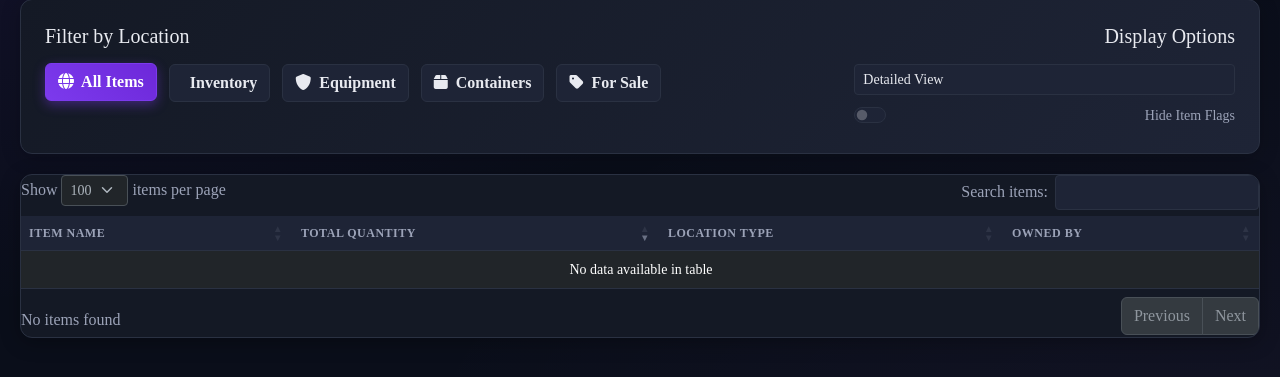
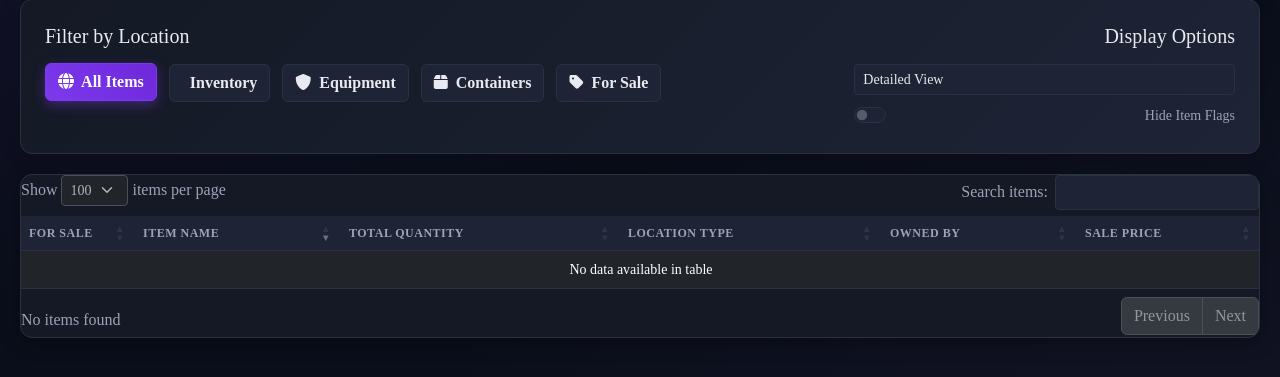
Before and after one commit to mattlince100/malfians-vault, a Flask app: page /consolidated-inventory in a window 1280 px wide. Shown: the part 257-634 px from the top of the page. Run offline with Flask 2, Linux system fonts and the light colour scheme; data that the repository does not hold is empty; some libraries are stand-ins or nearby versions.

Commit message:
Fix For Sale headers being overwritten by updateTableHeaders
The updateTableHeaders function was replacing the table headers
and removing the "For Sale" and "Sale Price" columns. Fixed by
including these columns in both summary and detailed view modes.

Now the For Sale checkboxes and price fields will persist when
switching between view modes.

🤖 Generated with [Claude Code](https://claude.ai/code)

Co-Authored-By: Claude <noreply@anthropic.com>

```diff
--- a/templates/consolidated_inventory.html
+++ b/templates/consolidated_inventory.html
@@ -760,17 +760,21 @@
 
             if (currentViewMode === 'summary') {
                 thead.innerHTML = `
+                    <th width="80">For Sale</th>
                     <th>Item Name</th>
                     <th>Total Quantity</th>
                     <th>Location Type</th>
                     <th>Character Count</th>
+                    <th width="150">Sale Price</th>
                 `;
             } else {
                 thead.innerHTML = `
+                    <th width="80">For Sale</th>
                     <th>Item Name</th>
                     <th>Total Quantity</th>
                     <th>Location Type</th>
                     <th>Owned By</th>
+                    <th width="150">Sale Price</th>
                 `;
             }
         }
```
